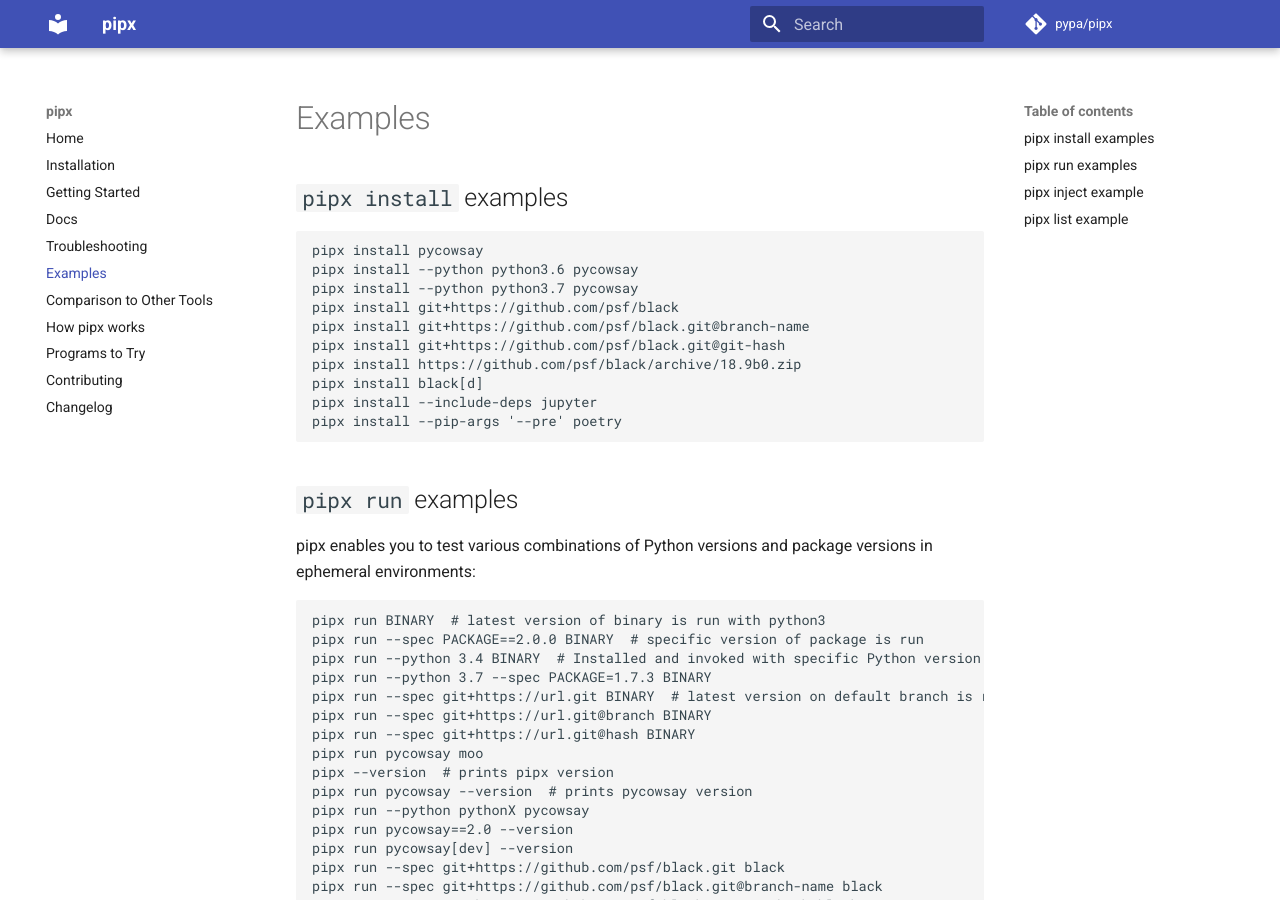
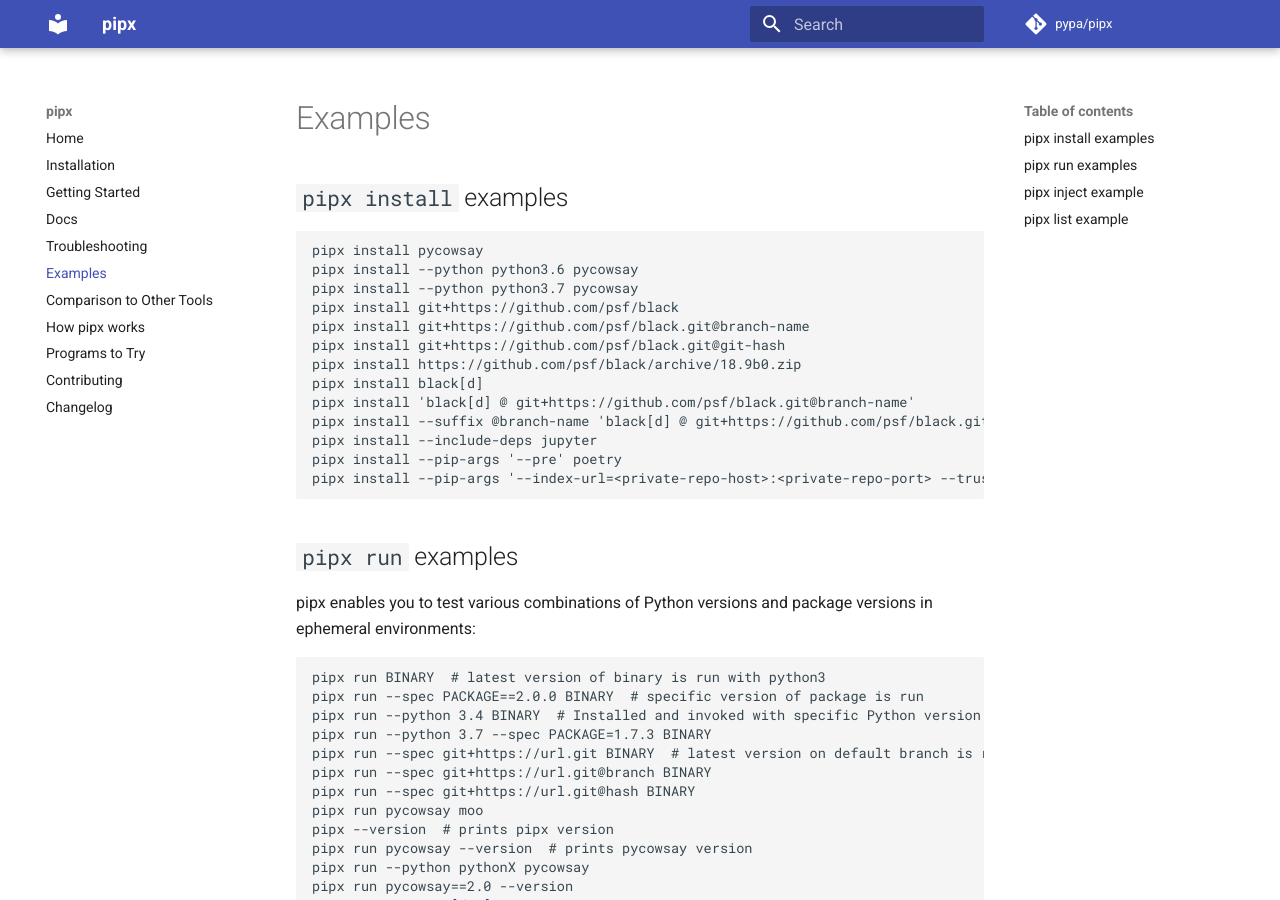
Before and after one commit to pypa/pipx, an MkDocs documentation site: the page built from docs/examples.md, in a window 1280 px wide and 900 px high. Built offline with MkDocs 1.6.1 and Material for MkDocs 9.7.7, drawn with Linux system fonts in a browser that asks for light colours; comment, search, counter and statistics services are not loaded.

Commit message:
Add additional examples for installation from git repos

````diff
--- a/docs/examples.md
+++ b/docs/examples.md
@@ -9,8 +9,11 @@
 pipx install git+https://github.com/psf/black.git@git-hash
 pipx install https://github.com/psf/black/archive/18.9b0.zip
 pipx install black[d]
+pipx install 'black[d] @ git+https://github.com/psf/black.git@branch-name'
+pipx install --suffix @branch-name 'black[d] @ git+https://github.com/psf/black.git@branch-name'
 pipx install --include-deps jupyter
 pipx install --pip-args '--pre' poetry
+pipx install --pip-args '--index-url=<private-repo-host>:<private-repo-port> --trusted-host=<private-repo-host>:<private-repo-port>' private-repo-package
 ```
 
 ## `pipx run` examples
````
Also changed, not shown: CHANGELOG.md (+1 -0 lines).
